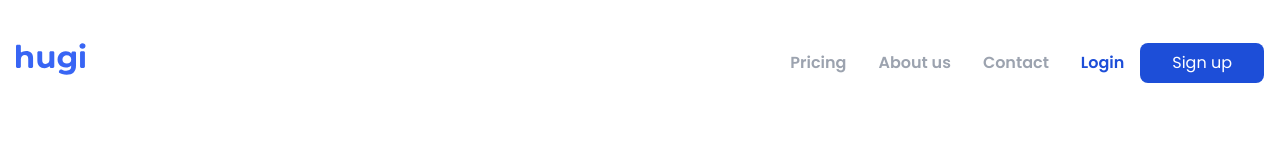
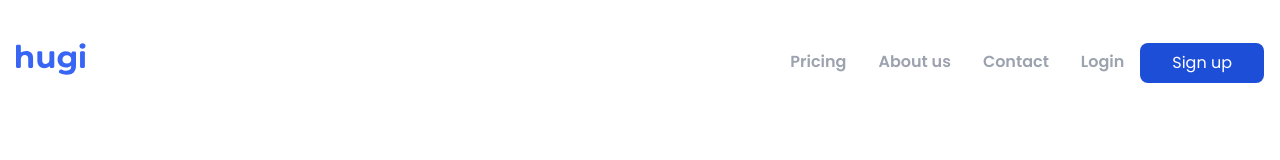
Before and after one commit to juvpengele/nextjs-tailwindcss-startup-website, a Next.js app: page / in a window 1280 px wide. Shown: the top 160 px of the page. Built offline with nearby package versions, Linux system fonts and the light colour scheme.

Commit message:
Feature: Shared components
-Integrated a Navlink component to wrap the a tag which has a lot of tailwind classes

```diff
--- a/components/layouts/Navbar.js
+++ b/components/layouts/Navbar.js
@@ -1,6 +1,7 @@
 import Image from "next/image";
 import Link from "next/link";
 import Button from "../shared/Button";
+import NavLink from "../shared/NavLink";
 
 function Navbar() {
     return (
@@ -24,10 +25,14 @@ function Navbar() {
             </div>
 
             <div className="flex flex-col lg:flex-row w-full items-center lg:justify-end">
-                <Link href="/pricing"><a className="py-4 px-4 font-semibold text-gray-400">Pricing</a></Link>
-                <Link href="/about-us"><a className="py-4 px-4 font-semibold text-gray-400">About us</a></Link>
-                <Link href="/contact"><a className="py-4 px-4  font-semibold text-gray-400">Contact</a></Link>
-                <Link href="#"><a className="py-4 px-4 text-blue-700 font-semibold">Login</a></Link>
+                <Link href="/pricing" passHref>
+                    <NavLink>
+                        Pricing
+                    </NavLink>
+                </Link>
+                <Link href="/about-us" passHref><NavLink>About us</NavLink></Link>
+                <Link href="/contact" passHref><NavLink>Contact</NavLink></Link>
+                <Link href="#" passHref><NavLink>Login</NavLink></Link>
                 <Button href="#" class="py-4 px-6">Sign up</Button>
             </div>
 
--- /dev/null
+++ b/components/shared/NavLink.js
@@ -0,0 +1,21 @@
+import React from "react"
+
+const NavLiknk = React.forwardRef(({ onClick, href, children }, ref) => {
+    return (
+        <a
+            href={href} onClick={onClick} ref={ref}
+            className="
+                py-4 px-4 font-semibold text-gray-400 cursor-pointer
+                flex flex-col items-center
+                transition ease-in-out duration-300
+                after:w-10 after:h-0.5 after:bg-transparent after:transition after:ease-in-out
+                after:duration-300
+                hover:text-blue-500 hover:after:bg-blue-500
+            "
+        >
+        { children }
+    </a>
+    )
+  })
+
+export default NavLiknk;
```
Also changed, not shown: public/assets/img/pricing-banner.png (added), styles/globals.css (line endings or trailing spaces).
